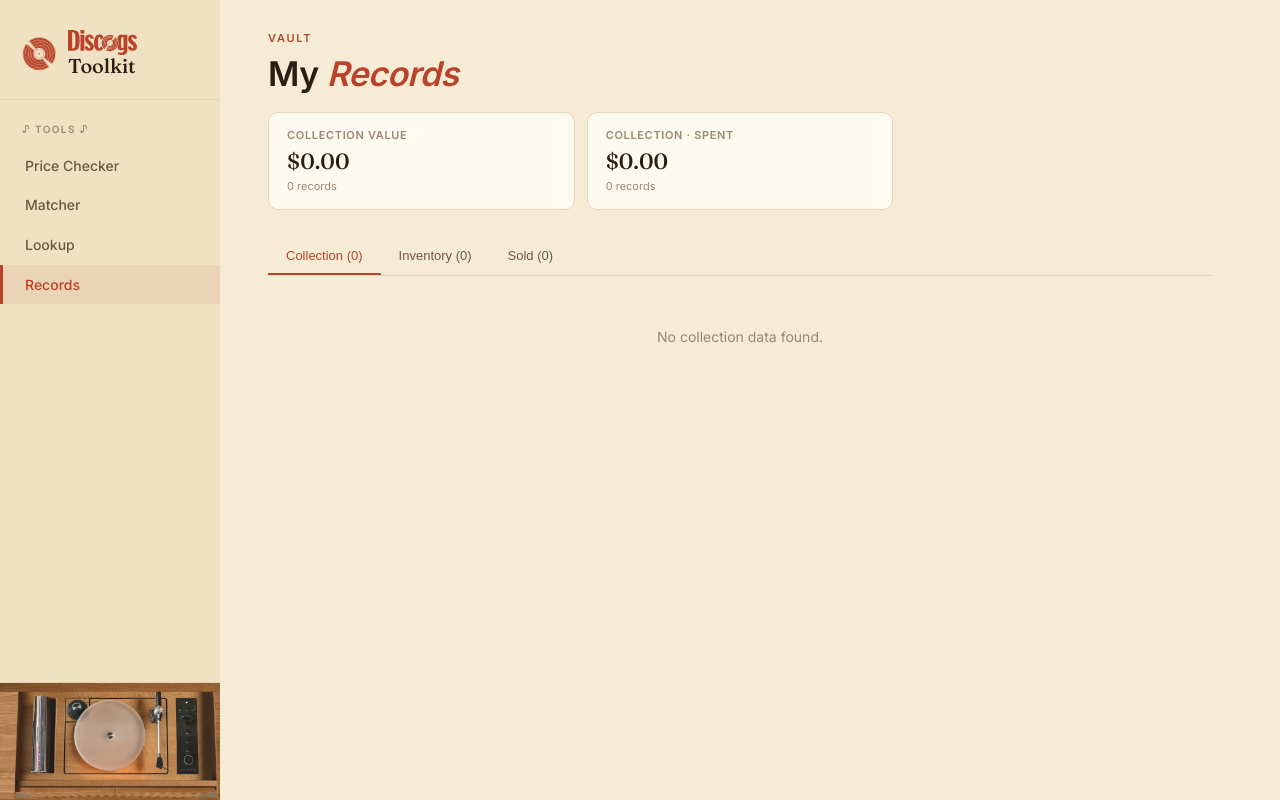
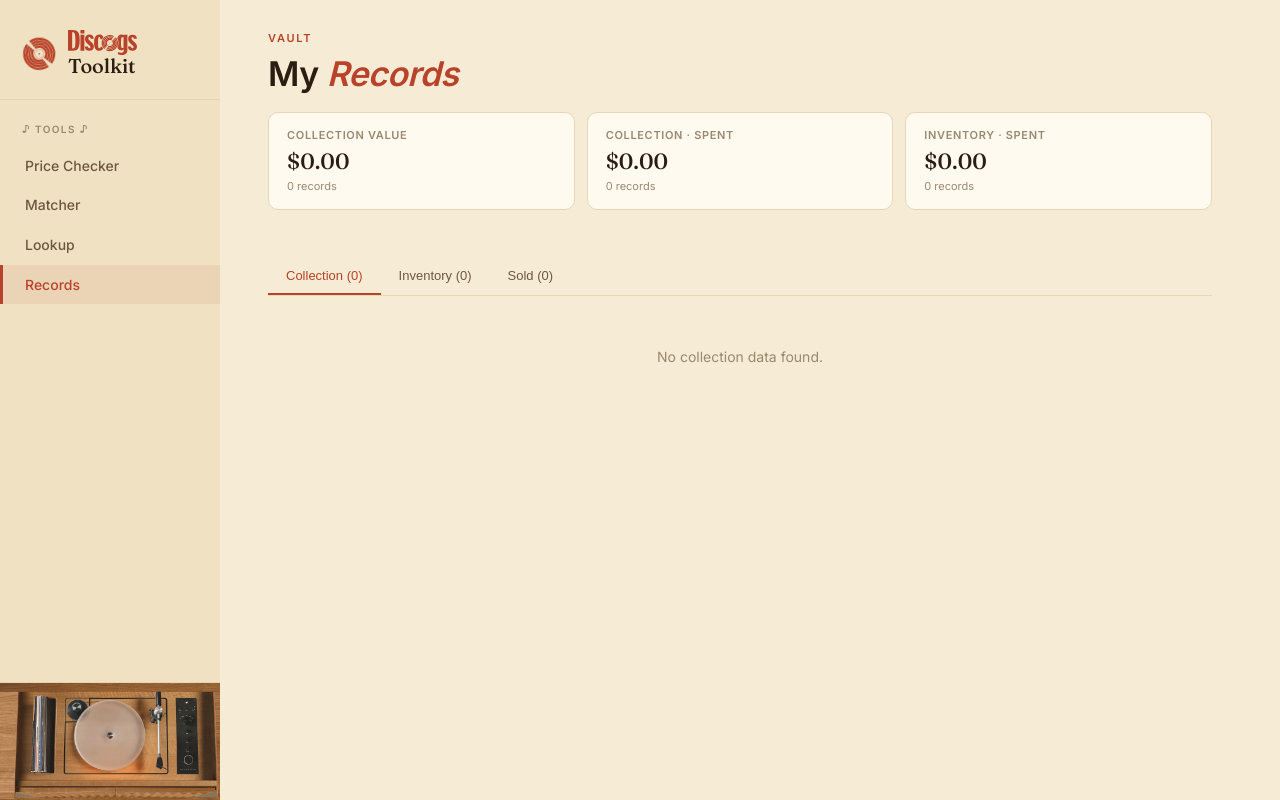
Before and after one commit to nhaseous/discogs-toolkit-app, a Flask app: page /records in a window 1280 px wide. Run offline with Flask 2, Linux system fonts and the light colour scheme.

Commit message:
bug fixes in records.py and UI tweaks

```diff
--- a/helper/records.py
+++ b/helper/records.py
@@ -1,4 +1,4 @@
-import csv, os, re
+import base64, csv, json, os, re
 
 import gspread
 from google.oauth2 import service_account
@@ -27,14 +27,22 @@
 # ── Credentials ──────────────────────────────────────────────────────────────
 
 def _get_client():
+    # Prefer an explicit key file (local dev)
     key_file = os.environ.get('GOOGLE_APPLICATION_CREDENTIALS')
     if key_file and os.path.exists(key_file):
         creds = service_account.Credentials.from_service_account_file(
             key_file, scopes=_SCOPES
         )
+    # GAE: metadata-server credentials can't be scoped for Workspace APIs,
+    # so we require the key JSON delivered as a base64 env var.
+    elif os.environ.get('GOOGLE_SA_KEY_B64'):
+        info = json.loads(base64.b64decode(os.environ['GOOGLE_SA_KEY_B64']))
+        creds = service_account.Credentials.from_service_account_info(
+            info, scopes=_SCOPES
+        )
     else:
         creds, _ = google.auth.default(scopes=_SCOPES)
-    return gspread.authorize(creds)
+    return gspread.Client(auth=creds)
 
 # ── Row utilities ─────────────────────────────────────────────────────────────
 
@@ -89,12 +97,6 @@
     first  = _get(row, 0)
     second = _get(row, 1)
     if not first or not second:
-        return False
-    if _is_numeric(first) or _is_numeric(second):
-        return False
-    if _parse_price(_get(row, 2)) is None:
-        return False
-    if _parse_price(_get(row, 3)) is None:
         return False
     if not _DATE_RE.search(_get(row, 4)):
         return False
--- a/main.py
+++ b/main.py
@@ -1292,7 +1292,7 @@
             + '</div>'
         )
 
-    # ── Collection group ──────────────────────────────────────────────────────
+    # ── Collection + Inventory group (shared stat grid, per-tab breakdown) ──────
     col_sf_active = [s for s in stats['col_sf_stats'] if s['count']]
     col_breakdown_rows = ''.join(
         sf_row(s['name'], s['count'], s['median_total'], 'median', s['cost_total'], 'spent')
@@ -1302,22 +1302,7 @@
         {'name': s['name'], 'value': s['count'], 'color': _PIE_COLORS[i % len(_PIE_COLORS)]}
         for i, s in enumerate(col_sf_active)
     ]
-    col_group = dash_group(
-        'collection',
-        cards_html=(
-            stat_card('Collection Value', _fmt_money(stats['col_median_total']),
-                      '{0} records'.format(stats['col_count']))
-            + stat_card('Collection &middot; Spent', _fmt_money(stats['col_cost_total']),
-                        '{0} records'.format(stats['col_count']))
-        ),
-        breakdown_html=(
-            breakdown_section('Collection', col_breakdown_rows)
-            + _pie_section('Breakdown', col_pie_segs)
-        ) if col_breakdown_rows else '',
-        active=True,
-    )
-
-    # ── Inventory group ───────────────────────────────────────────────────────
+
     inv_sf_active = [s for s in stats['inv_sf_stats'] if s['count']]
     inv_breakdown_rows = ''.join(
         sf_row(s['name'], s['count'], s['total_total'], 'spent')
@@ -1327,14 +1312,26 @@
         {'name': s['name'], 'value': s['count'], 'color': _PIE_COLORS[i % len(_PIE_COLORS)]}
         for i, s in enumerate(inv_sf_active)
     ]
-    inv_group = dash_group(
-        'inventory',
-        cards_html=stat_card('Inventory &middot; Spent', _fmt_money(stats['inv_total_total']),
-                             '{0} records'.format(stats['inv_count'])),
-        breakdown_html=(
-            breakdown_section('Inventory', inv_breakdown_rows)
-            + _pie_section('Breakdown', inv_pie_segs)
-        ) if inv_breakdown_rows else '',
+
+    col_inv_group = (
+        '<div class="rec-dash-group" data-tab-group="col-inv">'
+        + '<div class="rec-stat-grid">'
+        + stat_card('Collection Value', _fmt_money(stats['col_median_total']),
+                    '{0} records'.format(stats['col_count']))
+        + stat_card('Collection &middot; Spent', _fmt_money(stats['col_cost_total']),
+                    '{0} records'.format(stats['col_count']))
+        + stat_card('Inventory &middot; Spent', _fmt_money(stats['inv_total_total']),
+                    '{0} records'.format(stats['inv_count']))
+        + '</div>'
+        + '<div class="rec-breakdown">'
+        + '<div class="rec-breakdown-pane" data-breakdown-pane="collection">'
+        + ((breakdown_section('Collection', col_breakdown_rows) + _pie_section('Breakdown', col_pie_segs)) if col_breakdown_rows else '')
+        + '</div>'
+        + '<div class="rec-breakdown-pane" data-breakdown-pane="inventory" style="display:none;opacity:0">'
+        + ((breakdown_section('Inventory', inv_breakdown_rows) + _pie_section('Breakdown', inv_pie_segs)) if inv_breakdown_rows else '')
+        + '</div>'
+        + '</div>'
+        + '</div>'
     )
 
     # ── Sold group ────────────────────────────────────────────────────────────
@@ -1368,7 +1365,7 @@
         breakdown_html=breakdown_section('Sold by Year', sold_breakdown_rows, wide=True) if sold_breakdown_rows else '',
     )
 
-    return '<div class="rec-dashboard">' + col_group + inv_group + sold_group + '</div>'
+    return '<div class="rec-dashboard">' + col_inv_group + sold_group + '</div>'
 
 
 def _render_col_table(collection):
@@ -1639,12 +1636,20 @@
         dashGroups[g.dataset.tabGroup] = g;
     });
 
-    function switchDashGroup(target) {
+    // Breakdown panes within the col-inv group
+    var breakdownPanes = {};
+    document.querySelectorAll('.rec-breakdown-pane').forEach(function(p) {
+        breakdownPanes[p.dataset.breakdownPane] = p;
+    });
+
+    var TAB_TO_GROUP = { collection: 'col-inv', inventory: 'col-inv', sold: 'sold' };
+
+    function switchBreakdownPane(target) {
         var current = null;
-        Object.keys(dashGroups).forEach(function(k) {
-            if (dashGroups[k].style.display !== 'none') current = dashGroups[k];
+        Object.keys(breakdownPanes).forEach(function(k) {
+            if (breakdownPanes[k].style.display !== 'none') current = breakdownPanes[k];
         });
-        var next = dashGroups[target];
+        var next = breakdownPanes[target];
         if (!next || next === current) return;
 
         if (current) {
@@ -1655,11 +1660,46 @@
             }, 180);
         }
 
-        next.style.cssText = '';  // clear inline display:none;opacity:0
+        next.style.cssText = '';
         next.classList.add('rec-dash-entering');
-        // Force reflow so the entering state is painted before we remove the class
         void next.offsetWidth;
         next.classList.remove('rec-dash-entering');
+    }
+
+    function switchDashGroup(target) {
+        var groupKey = TAB_TO_GROUP[target] || target;
+        var currentGroup = null;
+        Object.keys(dashGroups).forEach(function(k) {
+            if (dashGroups[k].style.display !== 'none') currentGroup = dashGroups[k];
+        });
+        var nextGroup = dashGroups[groupKey];
+
+        if (breakdownPanes[target] !== undefined) {
+            if (currentGroup === nextGroup) {
+                // Same group (collection ↔ inventory): animate just the pane
+                switchBreakdownPane(target);
+            } else {
+                // Different group: set the correct pane instantly while the group is hidden
+                Object.keys(breakdownPanes).forEach(function(k) {
+                    breakdownPanes[k].style.cssText = k === target ? '' : 'display:none;opacity:0';
+                });
+            }
+        }
+
+        if (!nextGroup || nextGroup === currentGroup) return;
+
+        if (currentGroup) {
+            currentGroup.classList.add('rec-dash-leaving');
+            setTimeout(function() {
+                currentGroup.style.display = 'none';
+                currentGroup.classList.remove('rec-dash-leaving');
+            }, 180);
+        }
+
+        nextGroup.style.cssText = '';
+        nextGroup.classList.add('rec-dash-entering');
+        void nextGroup.offsetWidth;
+        nextGroup.classList.remove('rec-dash-entering');
     }
 
     // Main tab switching
--- a/static/style.css
+++ b/static/style.css
@@ -1433,20 +1433,30 @@
     margin-bottom: 28px;
 }
 
-.rec-dash-group {
+.rec-dash-group,
+.rec-breakdown-pane {
     opacity: 1;
     transform: translateY(0);
     transition: opacity 0.18s ease, transform 0.18s ease;
 }
 
-.rec-dash-group.rec-dash-leaving {
+.rec-dash-group.rec-dash-leaving,
+.rec-breakdown-pane.rec-dash-leaving {
     opacity: 0;
     transform: translateY(-6px);
 }
 
-.rec-dash-group.rec-dash-entering {
+.rec-dash-group.rec-dash-entering,
+.rec-breakdown-pane.rec-dash-entering {
     opacity: 0;
     transform: translateY(6px);
+}
+
+.rec-breakdown-pane {
+    grid-column: 1 / -1;
+    display: grid;
+    grid-template-columns: 1fr 1fr;
+    gap: 16px;
 }
 
 .rec-stat-grid {
@@ -1549,7 +1559,7 @@
 .rec-pie-legend {
     display: flex;
     flex-direction: column;
-    gap: 5px;
+    gap: 8px;
     width: 100%;
 }
 
@@ -1570,9 +1580,18 @@
 .rec-pie-name {
     flex: 1;
     color: var(--ink);
-    overflow: hidden;
-    text-overflow: ellipsis;
     white-space: nowrap;
+    min-width: 0;
+    display: flex;
+    align-items: center;
+    gap: 4px;
+}
+
+.rec-pie-name::after {
+    content: '';
+    flex: 1;
+    height: 1px;
+    background: var(--rule);
 }
 
 .rec-pie-pct {
```
